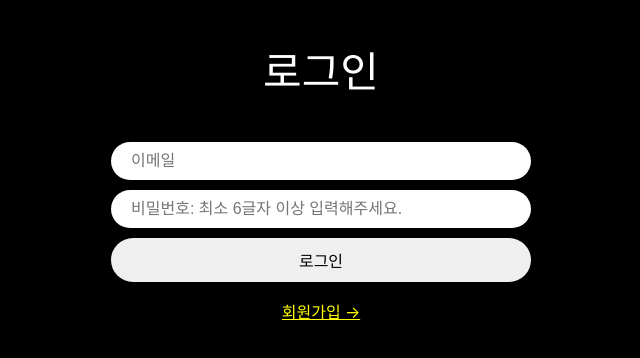
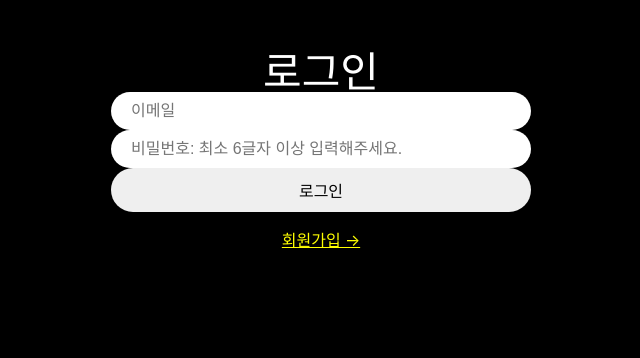
Before and after one commit to yxxndxxn/nwitter-reloaded, a React (Vite) app: page /login in a window 1280 px wide. Shown: the top 358 px of the page, without its empty margins (319-959 px from the left). Built offline with nearby package versions, Linux system fonts and the light colour scheme.

Commit message:
🔧 fix: style import

```diff
--- a/src/routes/login.tsx
+++ b/src/routes/login.tsx
@@ -1,56 +1,16 @@
 import { useState } from "react";
-import styled from "styled-components";
 import { auth } from "../firebase";
-import { useNavigate } from "react-router-dom";
+import { Form, useNavigate } from "react-router-dom";
 import { FirebaseError } from "firebase/app";
 import { signInWithEmailAndPassword } from "firebase/auth";
 import { Link } from "react-router-dom";
-
-const Wrapper = styled.div`
-  width: 420px;
-  height: 100%;
-  display: flex;
-  flex-direction: column;
-  align-items: center;
-  padding: 50px 0px;
-`;
-
-const Title = styled.h1`
-  font-size: 42px;
-`;
-const Form = styled.form`
-  width: 100%;
-  margin-top: 50px;
-  margin-bottom: 2px;
-  display: flex;
-  flex-direction: column;
-  gap: 10px;
-`;
-const Input = styled.input`
-  width: 100%;
-  font-size: 16px;
-  padding: 10px 20px;
-  border-radius: 50px;
-  border: none;
-  &[type="submit"] {
-    cursor: pointer;
-    &:hover {
-      opacity: 0.8; //투명도로도 조정 가넝하구나..! 욜~
-    }
-  }
-`;
-
-const Error = styled.span`
-  font-weight: 500;
-  color: #ed4848;
-`;
-
-const Switcher = styled.span`
-  margin-top: 20px;
-  a {
-    color: yellow;
-  }
-`;
+import {
+  Error,
+  Input,
+  Switcher,
+  Title,
+  Wrapper,
+} from "../components/auth-components";
 
 export default function Login() {
   const navigate = useNavigate();
```
